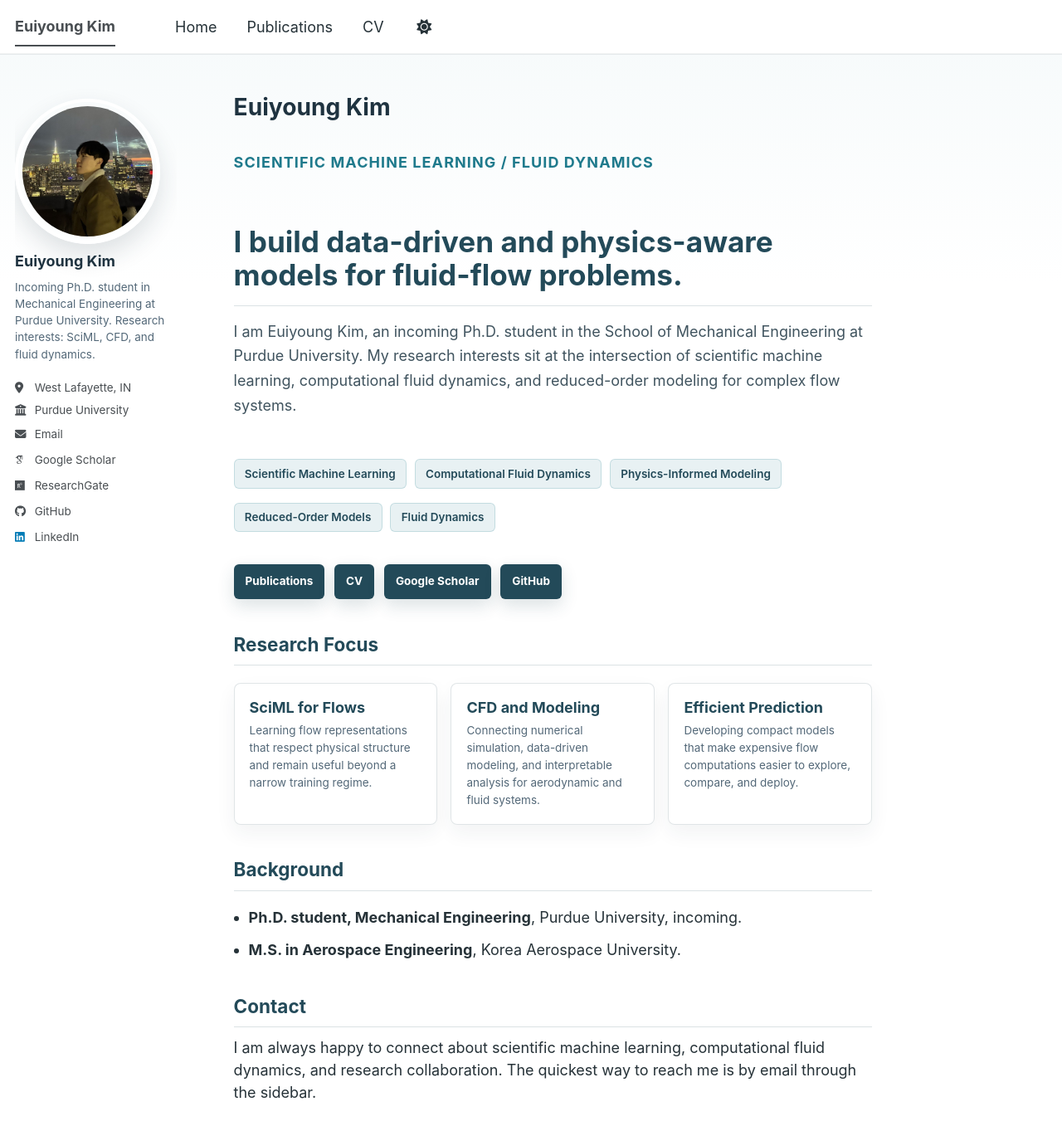
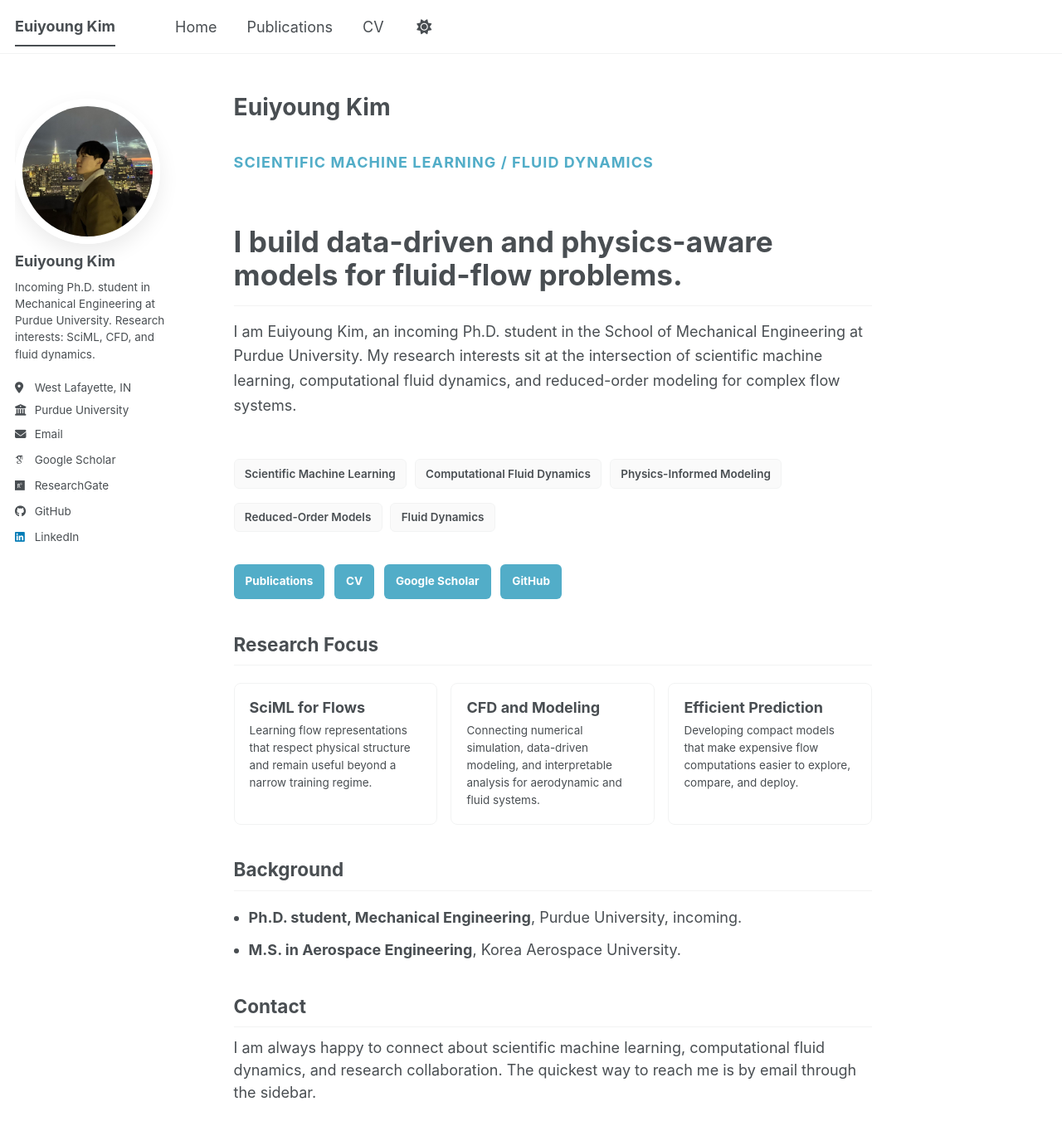
Before and after one commit to key9912/key9912.github.io, a Jekyll site: the page built from _pages/about.md, in a window 1280 px wide and 1400 px high. Shown: the top 1363 px of the window at 83% size. Built offline with Jekyll 4.4.1, drawn with Linux system fonts in a browser that asks for light colours; some web fonts are replaced; a script bundle is joined from its source files by our own code; library files that are not in the unit come from our copies.

Commit message:
Restore default theme colors

```diff
--- a/_sass/_custom.scss
+++ b/_sass/_custom.scss
@@ -1,25 +1,4 @@
 /* Site-specific polish for Euiyoung Kim's academic homepage. */
-
-:root {
-  --global-base-color: #234a59;
-  --global-link-color: #1f7a8c;
-  --global-link-color-hover: #14505d;
-  --global-link-color-visited: #536878;
-  --global-masthead-link-color: #263238;
-  --global-masthead-link-color-hover: #1f7a8c;
-}
-
-body {
-  background:
-    linear-gradient(180deg, rgba(244, 249, 250, 0.9), rgba(255, 255, 255, 0) 340px),
-    var(--global-bg-color);
-}
-
-.masthead {
-  background: rgba(255, 255, 255, 0.92);
-  border-bottom: 1px solid rgba(35, 74, 89, 0.12);
-  backdrop-filter: blur(10px);
-}
 
 .site-title {
   font-weight: 700;
@@ -30,37 +9,21 @@ body {
 }
 
 .page__title {
-  color: #1f3340;
   letter-spacing: 0;
-}
-
-.page__content {
-  color: #263238;
 }
 
 .page__content h2 {
   margin-top: 1.8em;
-  color: #234a59;
-  border-bottom-color: rgba(35, 74, 89, 0.16);
 }
 
 .page__content a {
-  color: var(--global-link-color);
   text-decoration-thickness: 1px;
   text-underline-offset: 3px;
 }
 
 .author__avatar img {
-  border: 4px solid #fff;
-  box-shadow: 0 14px 30px rgba(31, 51, 64, 0.14);
-}
-
-.author__name {
-  color: #1f3340;
-}
-
-.author__bio {
-  color: #536878;
+  border: 4px solid var(--global-bg-color);
+  box-shadow: 0 10px 24px rgba(0, 0, 0, 0.08);
 }
 
 .author__urls a {
@@ -69,8 +32,7 @@ body {
 }
 
 .author__urls a:hover {
-  background: rgba(31, 122, 140, 0.08);
-  color: #14505d;
+  background: var(--global-border-color);
   text-decoration: none;
 }
 
@@ -80,7 +42,7 @@ body {
 
 .intro-kicker {
   margin-bottom: 0.55rem;
-  color: #1f7a8c;
+  color: var(--global-link-color);
   font-family: $sans-serif;
   font-size: $type-size-6;
   font-weight: 700;
@@ -91,14 +53,12 @@ body {
 .intro-title {
   max-width: 820px;
   margin: 0 0 0.85rem;
-  color: #1f3340;
   font-size: $type-size-2;
   line-height: 1.12;
 }
 
 .intro-summary {
   max-width: 820px;
-  color: #40545f;
   font-size: $type-size-5;
   line-height: 1.65;
 }
@@ -114,12 +74,11 @@ body {
 
 .research-tags li {
   padding: 0.38rem 0.68rem;
-  color: #234a59;
   font-family: $sans-serif;
   font-size: $type-size-6;
   font-weight: 600;
-  background: rgba(31, 122, 140, 0.1);
-  border: 1px solid rgba(31, 122, 140, 0.18);
+  background: var(--global-code-background-color);
+  border: 1px solid var(--global-border-color);
   border-radius: 6px;
 }
 
@@ -135,20 +94,19 @@ body {
   align-items: center;
   min-height: 2.35rem;
   padding: 0.48rem 0.78rem;
-  color: #fff;
+  color: var(--global-bg-color);
   font-family: $sans-serif;
   font-size: $type-size-6;
   font-weight: 700;
   line-height: 1;
   text-decoration: none;
-  background: #234a59;
+  background: var(--global-link-color);
   border-radius: 6px;
-  box-shadow: 0 8px 20px rgba(35, 74, 89, 0.16);
 }
 
 .quick-links a:hover {
-  color: #fff;
-  background: #1f7a8c;
+  color: var(--global-bg-color);
+  background: var(--global-link-color-hover);
   text-decoration: none;
 }
 
@@ -161,22 +119,19 @@ body {
 
 .highlight-card {
   padding: 1rem;
-  background: rgba(255, 255, 255, 0.78);
-  border: 1px solid rgba(35, 74, 89, 0.14);
+  background: var(--global-bg-color);
+  border: 1px solid var(--global-border-color);
   border-radius: 8px;
-  box-shadow: 0 10px 24px rgba(31, 51, 64, 0.06);
 }
 
 .highlight-card h3 {
   margin-top: 0;
   margin-bottom: 0.35rem;
-  color: #234a59;
   font-size: $type-size-5;
 }
 
 .highlight-card p {
   margin-bottom: 0;
-  color: #536878;
   font-size: $type-size-6;
   line-height: 1.55;
 }
```
